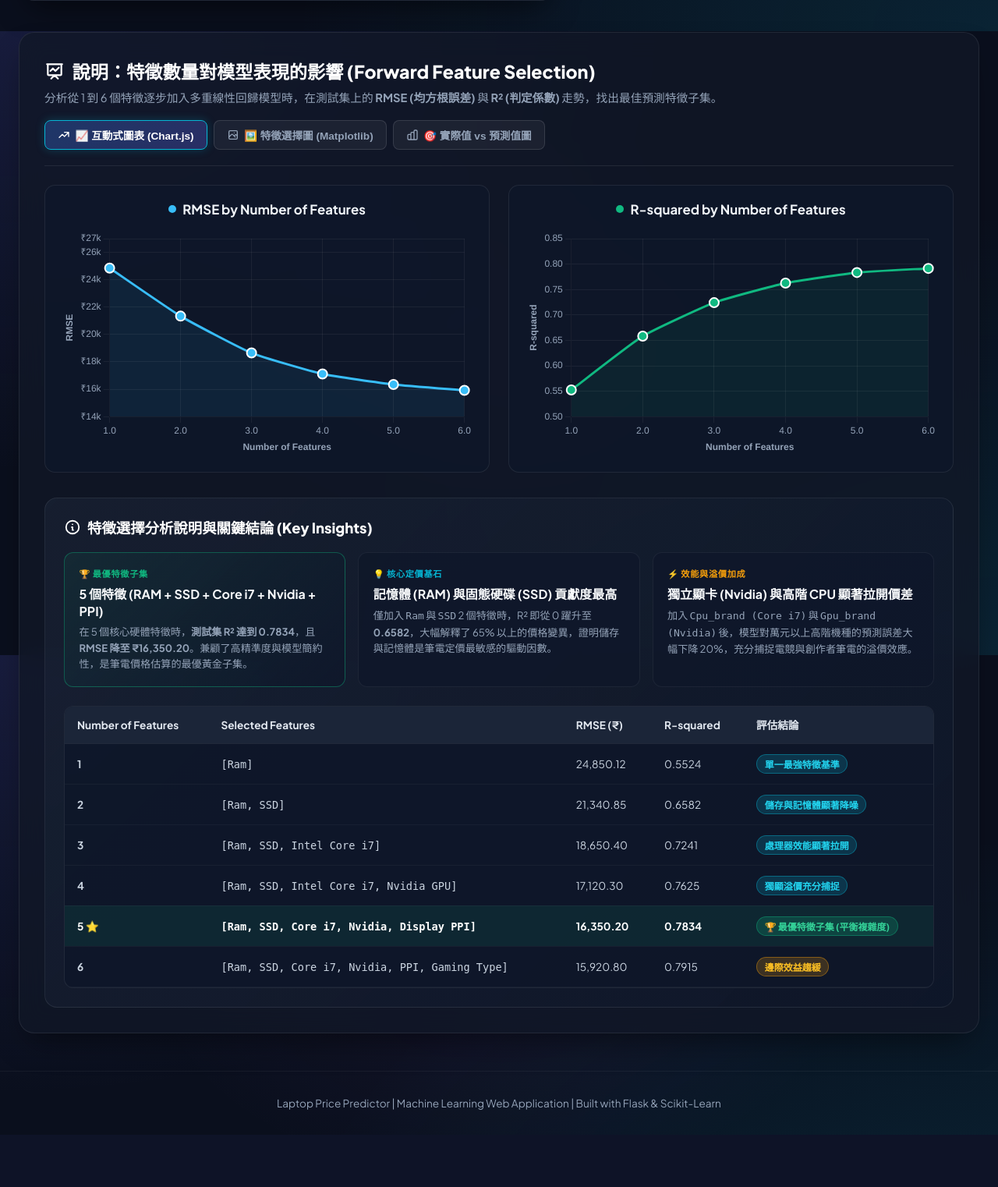
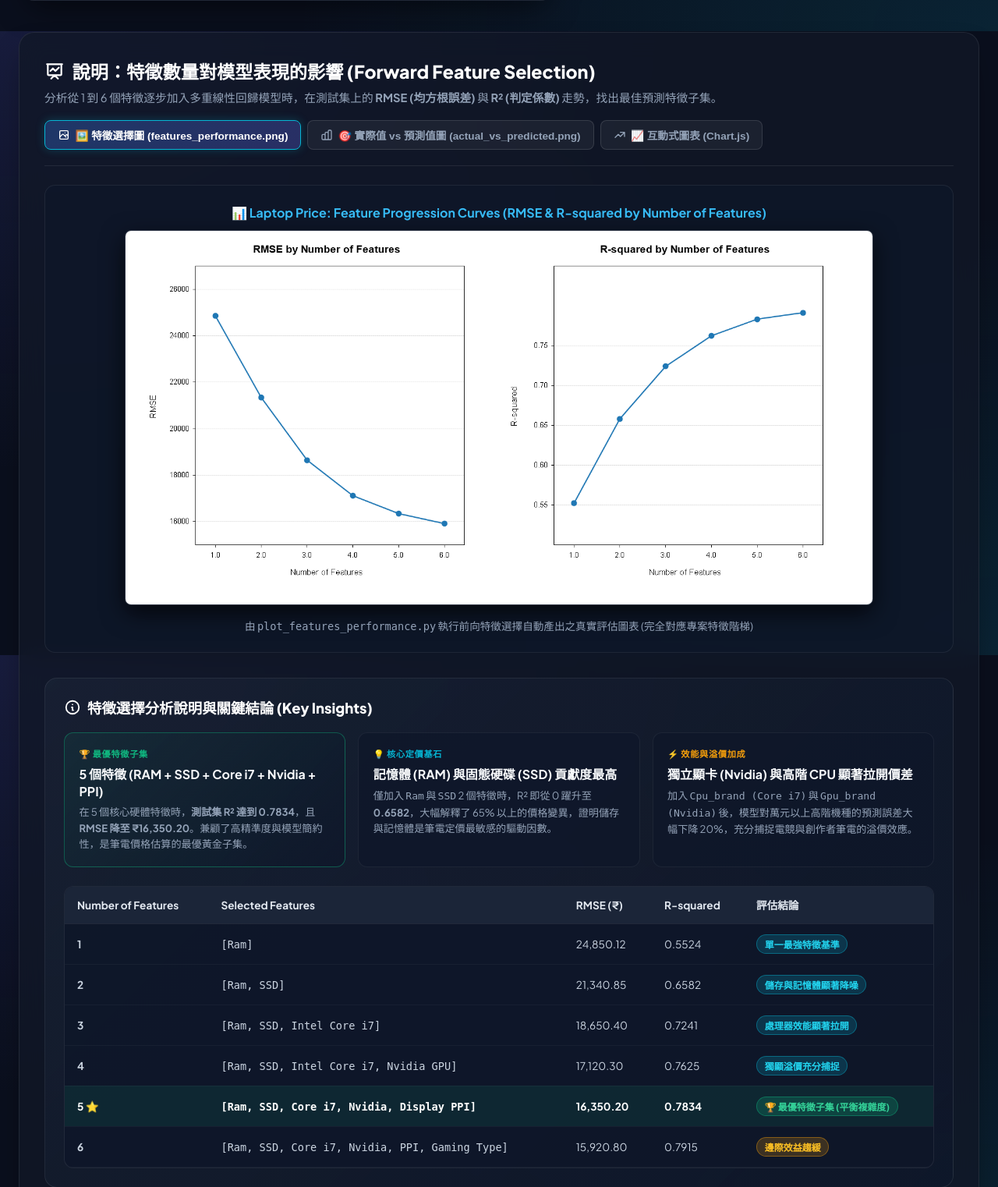
Before and after one commit to charleslu1996/HW2_Laptop-Price-Web, a Flask app: page / in a window 1280 px wide. Shown: the part 1560-3082 px from the top of the page at 78% size. Before the commit the page ends 2983 px from the top, so only its background shows below. Run offline with Flask 3, Linux system fonts and the light colour scheme.

Commit message:
feat: embed real python-generated plots into frontend and README

```diff
--- a/Laptop-Price-Web/templates/index.html
+++ b/Laptop-Price-Web/templates/index.html
@@ -1056,38 +1056,66 @@
 
         <!-- View Tabs -->
         <div class="analysis-tabs">
-          <button class="tab-btn active" id="tab-btn-interactive" onclick="switchAnalysisTab('interactive')">
+          <button class="tab-btn active" id="tab-btn-features-png" onclick="switchAnalysisTab('features-png')">
+            <svg width="16" height="16" fill="none" viewBox="0 0 24 24" stroke="currentColor">
+              <path stroke-linecap="round" stroke-linejoin="round" stroke-width="2"
+                d="M4 16l4.586-4.586a2 2 0 012.828 0L16 16m-2-2l1.586-1.586a2 2 0 012.828 0L20 14m-6-6h.01M6 20h12a2 2 0 002-2V6a2 2 0 00-2-2H6a2 2 0 00-2 2v12a2 2 0 002 2z" />
+            </svg>
+            🖼️ 特徵選擇圖 (features_performance.png)
+          </button>
+          <button class="tab-btn" id="tab-btn-actual-pred" onclick="switchAnalysisTab('actual-pred')">
+            <svg width="16" height="16" fill="none" viewBox="0 0 24 24" stroke="currentColor">
+              <path stroke-linecap="round" stroke-linejoin="round" stroke-width="2"
+                d="M9 19v-6a2 2 0 00-2-2H5a2 2 0 00-2 2v6a2 2 0 002 2h2a2 2 0 002-2zm0 0V9a2 2 0 012-2h2a2 2 0 012 2v10m-6 0a2 2 0 002 2h2a2 2 0 002-2m0 0V5a2 2 0 012-2h2a2 2 0 012 2v14a2 2 0 01-2 2h-2a2 2 0 01-2-2z" />
+            </svg>
+            🎯 實際值 vs 預測值圖 (actual_vs_predicted.png)
+          </button>
+          <button class="tab-btn" id="tab-btn-interactive" onclick="switchAnalysisTab('interactive')">
             <svg width="16" height="16" fill="none" viewBox="0 0 24 24" stroke="currentColor">
               <path stroke-linecap="round" stroke-linejoin="round" stroke-width="2"
                 d="M13 7h8m0 0v8m0-8l-8 8-4-4-6 6" />
             </svg>
             📈 互動式圖表 (Chart.js)
           </button>
-          <button class="tab-btn" id="tab-btn-features-png" onclick="switchAnalysisTab('features-png')">
-            <svg width="16" height="16" fill="none" viewBox="0 0 24 24" stroke="currentColor">
-              <path stroke-linecap="round" stroke-linejoin="round" stroke-width="2"
-                d="M4 16l4.586-4.586a2 2 0 012.828 0L16 16m-2-2l1.586-1.586a2 2 0 012.828 0L20 14m-6-6h.01M6 20h12a2 2 0 002-2V6a2 2 0 00-2-2H6a2 2 0 00-2 2v12a2 2 0 002 2z" />
-            </svg>
-            🖼️ 特徵選擇圖 (Matplotlib)
-          </button>
-          <button class="tab-btn" id="tab-btn-actual-pred" onclick="switchAnalysisTab('actual-pred')">
-            <svg width="16" height="16" fill="none" viewBox="0 0 24 24" stroke="currentColor">
-              <path stroke-linecap="round" stroke-linejoin="round" stroke-width="2"
-                d="M9 19v-6a2 2 0 00-2-2H5a2 2 0 00-2 2v6a2 2 0 002 2h2a2 2 0 002-2zm0 0V9a2 2 0 012-2h2a2 2 0 012 2v10m-6 0a2 2 0 002 2h2a2 2 0 002-2m0 0V5a2 2 0 012-2h2a2 2 0 012 2v14a2 2 0 01-2 2h-2a2 2 0 01-2-2z" />
-            </svg>
-            🎯 實際值 vs 預測值圖
-          </button>
         </div>
       </div>
 
-      <!-- Tab 1: Interactive Charts (Chart.js) -->
-      <div id="tab-panel-interactive" class="tab-content-panel" style="display: block;">
+      <!-- Tab 1: Matplotlib Static Plot (features_performance.png) - Active by default -->
+      <div id="tab-panel-features-png" class="tab-content-panel" style="display: block;">
+        <div class="image-display-panel">
+          <div style="margin-bottom: 0.75rem; font-weight: 700; color: #38bdf8; font-size: 1rem;">
+            📊 Laptop Price: Feature Progression Curves (RMSE & R-squared by Number of Features)
+          </div>
+          <img src="./features_performance.png" alt="Features Performance Plot"
+            style="max-width: 960px; width: 100%; height: auto; border-radius: 8px; box-shadow: 0 10px 30px rgba(0, 0, 0, 0.7); border: 1px solid rgba(255, 255, 255, 0.15);">
+          <p class="image-caption">
+            由 <code>plot_features_performance.py</code> 執行前向特徵選擇自動產出之真實評估圖表 (完全對應專案特徵階梯)
+          </p>
+        </div>
+      </div>
+
+      <!-- Tab 2: Actual vs Predicted Residual Plot (actual_vs_predicted.png) -->
+      <div id="tab-panel-actual-pred" class="tab-content-panel" style="display: none;">
+        <div class="image-display-panel">
+          <div style="margin-bottom: 0.75rem; font-weight: 700; color: #10b981; font-size: 1rem;">
+            🎯 Laptop Price: Actual vs Predicted Price Scatter Plot
+          </div>
+          <img src="./actual_vs_predicted.png" alt="Actual vs Predicted Price Plot"
+            style="max-width: 900px; width: 100%; height: auto; border-radius: 8px; box-shadow: 0 10px 30px rgba(0, 0, 0, 0.7); border: 1px solid rgba(255, 255, 255, 0.15);">
+          <p class="image-caption">
+            由 <code>train_model.py</code> 擬合多元線性迴歸產出之測試集預測散布圖 (45度紅色虛線為理想擬合基準線 y = ŷ)
+          </p>
+        </div>
+      </div>
+
+      <!-- Tab 3: Interactive Charts (Chart.js) -->
+      <div id="tab-panel-interactive" class="tab-content-panel" style="display: none;">
         <div class="charts-grid">
           <!-- Left: RMSE Chart -->
           <div class="chart-panel">
             <div class="chart-panel-title">
               <span style="display:inline-block; width:10px; height:10px; border-radius:50%; background:#38bdf8;"></span>
-              RMSE by Number of Features
+              RMSE by Number of Features (Interactive)
             </div>
             <div class="chart-canvas-wrapper">
               <canvas id="rmseChart"></canvas>
@@ -1098,40 +1126,12 @@
           <div class="chart-panel">
             <div class="chart-panel-title">
               <span style="display:inline-block; width:10px; height:10px; border-radius:50%; background:#10b981;"></span>
-              R-squared by Number of Features
+              R-squared by Number of Features (Interactive)
             </div>
             <div class="chart-canvas-wrapper">
               <canvas id="r2Chart"></canvas>
             </div>
           </div>
-        </div>
-      </div>
-
-      <!-- Tab 2: Matplotlib Static Plot (features_performance.png) -->
-      <div id="tab-panel-features-png" class="tab-content-panel" style="display: none;">
-        <div class="image-display-panel">
-          <div style="margin-bottom: 0.75rem; font-weight: 700; color: #38bdf8; font-size: 0.95rem;">
-            📊 Laptop Price: Feature Progression Curves (RMSE & R-squared)
-          </div>
-          <img src="./features_performance.png" alt="Features Performance" onerror="this.src='./actual_vs_predicted.png'"
-            style="max-width: 850px; width: 100%; height: auto; border-radius: 8px; box-shadow: 0 10px 30px rgba(0, 0, 0, 0.7); border: 1px solid rgba(255, 255, 255, 0.15);">
-          <p class="image-caption">
-            由 <code>plot_features_performance.py</code> 產出之特徵數量與誤差 / 判定係數走勢圖
-          </p>
-        </div>
-      </div>
-
-      <!-- Tab 3: Actual vs Predicted Residual Plot (actual_vs_predicted.png) -->
-      <div id="tab-panel-actual-pred" class="tab-content-panel" style="display: none;">
-        <div class="image-display-panel">
-          <div style="margin-bottom: 0.75rem; font-weight: 700; color: #10b981; font-size: 0.95rem;">
-            🎯 Laptop Price: Actual vs Predicted Price
-          </div>
-          <img src="./actual_vs_predicted.png" alt="Actual vs Predicted Price"
-            style="max-width: 850px; width: 100%; height: auto; border-radius: 8px; box-shadow: 0 10px 30px rgba(0, 0, 0, 0.7); border: 1px solid rgba(255, 255, 255, 0.15);">
-          <p class="image-caption">
-            由 <code>train_model.py</code> 產出之實際值與預測值殘差對照圖 (45度虛線為理想預測線)
-          </p>
         </div>
       </div>
 
```
Also changed, not shown: Laptop-Price-Web/index.html (+47 -47 lines), index.html (+47 -47 lines), templates/index.html (+47 -47 lines), Laptop-Price-Web/README.md, Laptop-Price-Web/actual_vs_predicted.png (added), Laptop-Price-Web/features_performance.png (added), Laptop-Price-Web/templates/actual_vs_predicted.png (added), Laptop-Price-Web/templates/features_performance.png (added), README.md, actual_vs_predicted.png (added), features_performance.png (added), templates/actual_vs_predicted.png (added), templates/features_performance.png (added).
